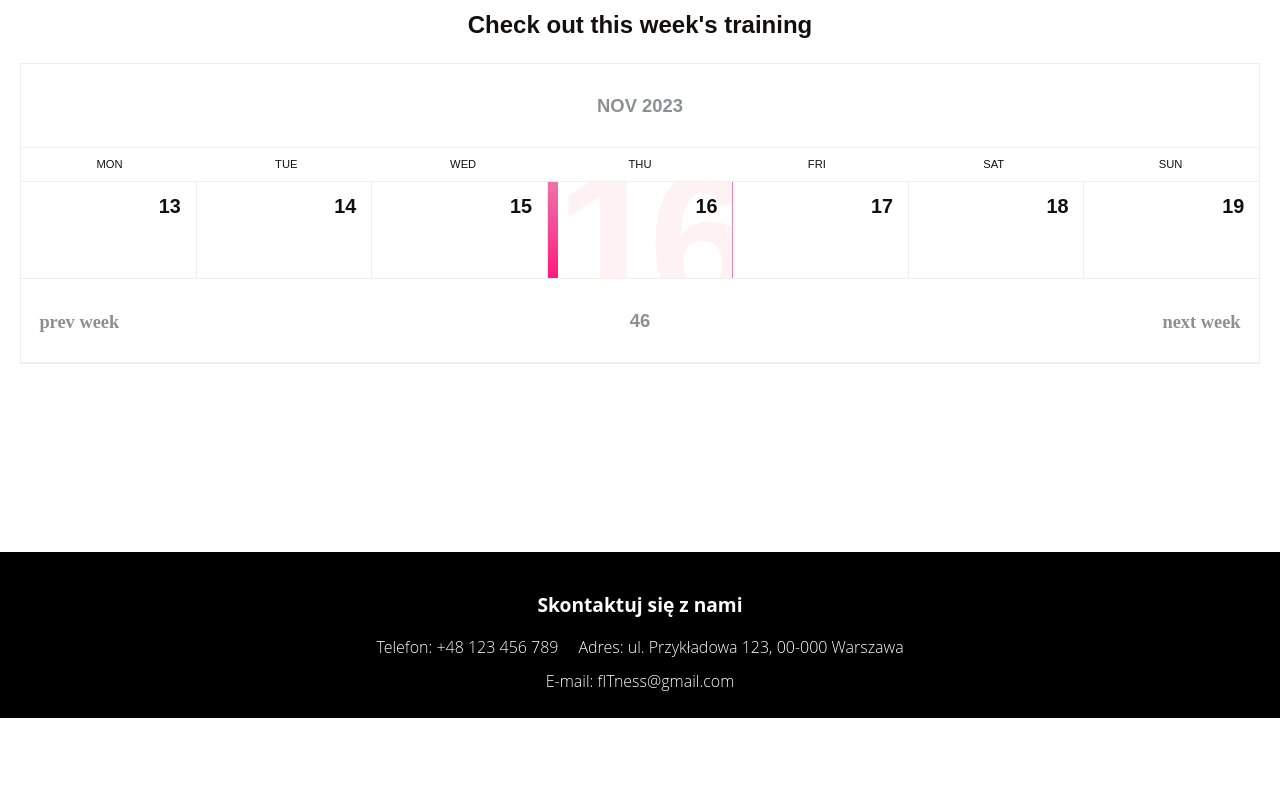
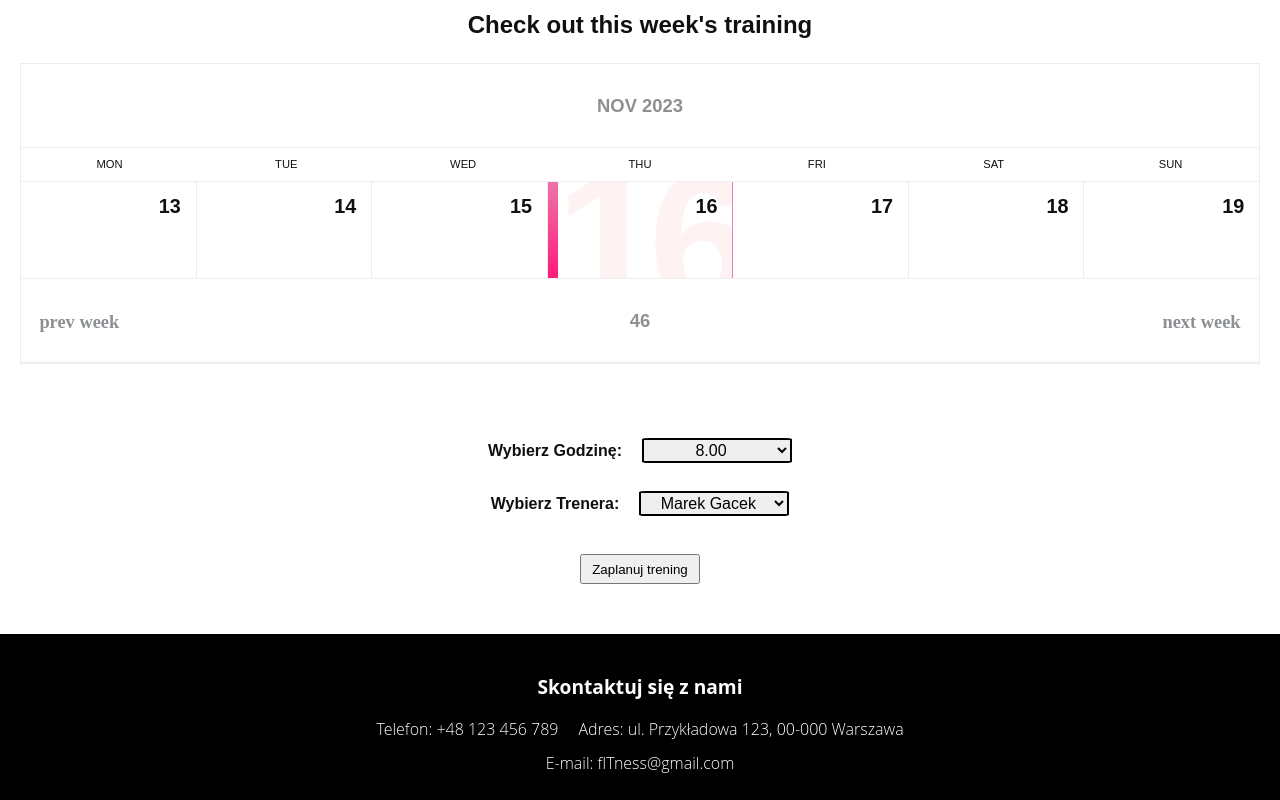
Before and after one commit to bartek-niewiarowski/PZSP2-2023Z-fITness-SzczurySilowni, a React (Create React App) app in the folder client-app-frontend/: page /MyAccount in a window 1280 px wide. Shown: the part 453-1253 px from the top of the page. Before the commit the page ends 1171 px from the top, so only its background shows below. Built offline with nearby package versions, Linux system fonts and the light colour scheme.

Commit message:
KAN-1 add basic view of creating new training

```diff
--- a/client-app-frontend/src/components/TrainingPlan/Plan.js
+++ b/client-app-frontend/src/components/TrainingPlan/Plan.js
@@ -2,10 +2,12 @@ import "./styles.css";
 import { useState } from "react";
 import Calendar from "./Calendar";
 import Details from "./Details";
+import TrainingCreator from "./TrainingCreator";
 
 const Plan = () => {
   const [showDetails, setShowDetails] = useState(false);
   const [data, setData] = useState(null);
+  const [isTraining, setIsTraining] = useState(false);
 
   const showDetailsHandle = (dayStr) => {
     setData(dayStr);
@@ -20,6 +22,7 @@ const Plan = () => {
       <Calendar showDetailsHandle={showDetailsHandle} />
       <br />
       {showDetails && <Details data={data} />}
+      {!isTraining && <TrainingCreator/>}
     </div>
   );
 }
--- /dev/null
+++ b/client-app-frontend/src/components/TrainingPlan/TrainingCreator.js
@@ -0,0 +1,73 @@
+// DualPicklistForm.jsx
+import styles from './TrainingCreator.module.css';
+
+import React, { useState } from 'react';
+
+const TrainingCreator = () => {
+  const [selectedOption1, setSelectedOption1] = useState('');
+  const [selectedOption2, setSelectedOption2] = useState('');
+
+  const handleOptionChange1 = (event) => {
+    setSelectedOption1(event.target.value);
+  };
+
+  const handleOptionChange2 = (event) => {
+    setSelectedOption2(event.target.value);
+  };
+
+  const handleFormSubmit = (event) => {
+    event.preventDefault();
+    console.log('Zatwierdzono zmiany:', { selectedOption1, selectedOption2 });
+    // Tutaj możesz obsłużyć zatwierdzenie zmian, na przykład wysłać dane na serwer
+  };
+
+  const hours = ["8.00", "9.00","10.00","11.00","12.00","13.00", "14.00", "15.00", "16.00"];
+  const coaches = ["Marek Gacek", "Franek Koc", "Arkadiusz Kloc"];
+
+  return (
+    <div className={styles.container}>
+      <form onSubmit={handleFormSubmit}>
+        <div className={styles.choose}>
+          {/* Pierwsza picklista */}
+          <label className={styles.label}>
+            Wybierz Godzinę:
+            <select
+              value={selectedOption1}
+              onChange={handleOptionChange1}
+              className={styles.input}
+            >
+              {hours.map((option, index) => (
+                <option key={index} value={option}>
+                  {option}
+                </option>
+              ))}
+            </select>
+          </label>
+
+          {/* Druga picklista */}
+          <label className={styles.label}>
+            Wybierz Trenera:
+            <select
+              value={selectedOption2}
+              onChange={handleOptionChange2}
+              className={styles.input}
+            >
+              {coaches.map((option, index) => (
+                <option key={index} value={option}>
+                  {option}
+                </option>
+              ))}
+            </select>
+          </label>
+        </div>
+
+        {/* Przycisk do zatwierdzania zmian */}
+        <button type="submit" className={styles.button}>
+          Zaplanuj trening
+        </button>
+      </form>
+    </div>
+  );
+};
+
+export default TrainingCreator;
--- /dev/null
+++ b/client-app-frontend/src/components/TrainingPlan/TrainingCreator.module.css
@@ -0,0 +1,46 @@
+.container {
+    display: flex;
+    flex-direction: column;
+    align-items: center;
+    justify-content: center;
+    margin-top: 50px;
+  }
+
+.choose {
+    display: flex;
+    flex-direction: column;
+    align-items: center;
+    justify-content: center;
+    gap: 20px;
+}
+
+.input {
+    margin-left: 20px;
+    height: 25px; /* Dostosuj wysokość do potrzeb */
+    width: 150px;
+    font-size: 16px; /* Dostosuj rozmiar czcionki do potrzeb */
+    border: 2px solid black;
+    border-radius: 5%;
+    text-align: center;
+}
+
+.label {
+    margin-bottom: 8px;
+    font-size: 16px;
+    font-weight: bold;
+}
+
+.button {
+    margin-top: 30px;
+    margin-bottom: 30px;
+    height: 30px;
+    width: 120px;
+}
+
+.button:hover {
+    border: 2px solid #f71a29;
+}
+
+.button:active {
+    color: #f71a29;
+}
--- a/client-app-frontend/src/pages/MyAccount.js
+++ b/client-app-frontend/src/pages/MyAccount.js
@@ -7,7 +7,7 @@ import MyData from '../components/MyData/MyData';
 
 const MyAccount = () => {
 
-  const menu = ["Calendar", "Subsription", "Traning Plan", "My Data"];
+  const menu = ["Calendar", "Subsription", "My Data", "My Progress"];
   const [activeView, setActiveView] = useState("Calendar");
 
   function onChangeView(view) {
```
